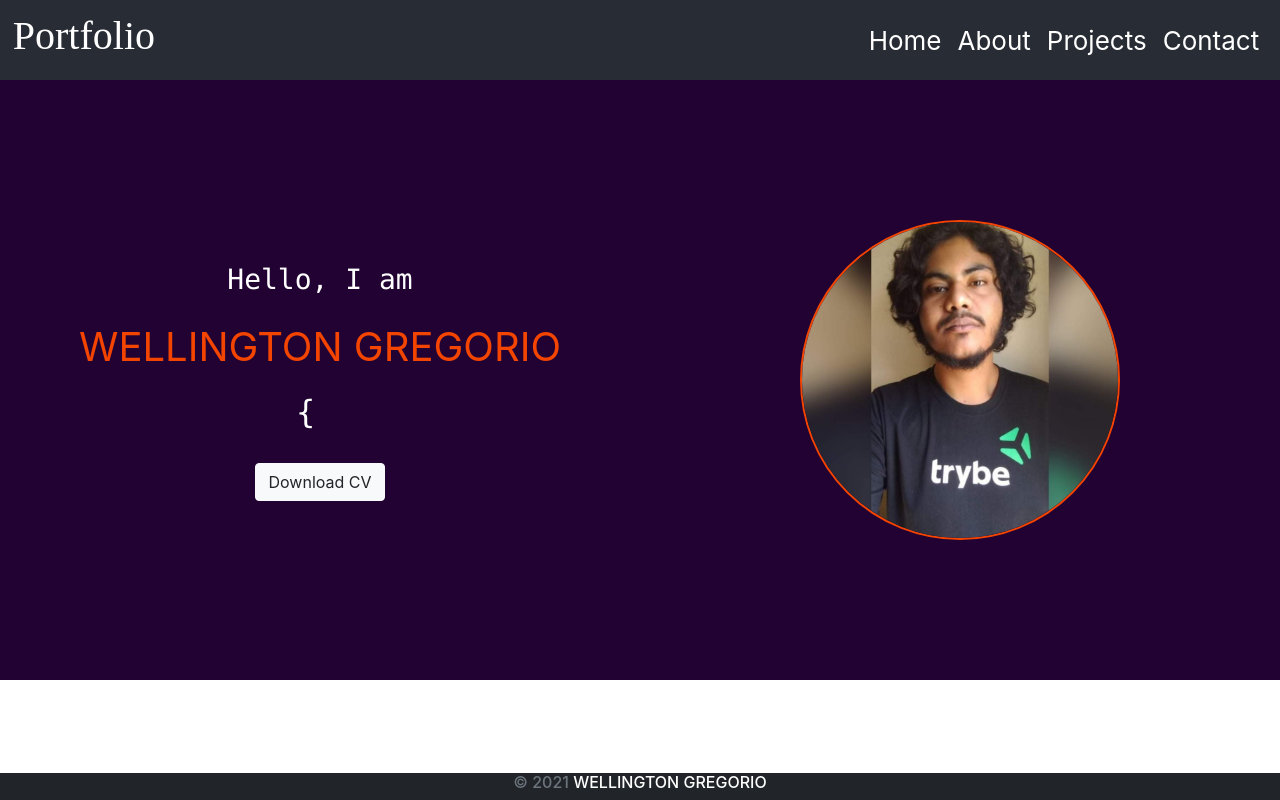
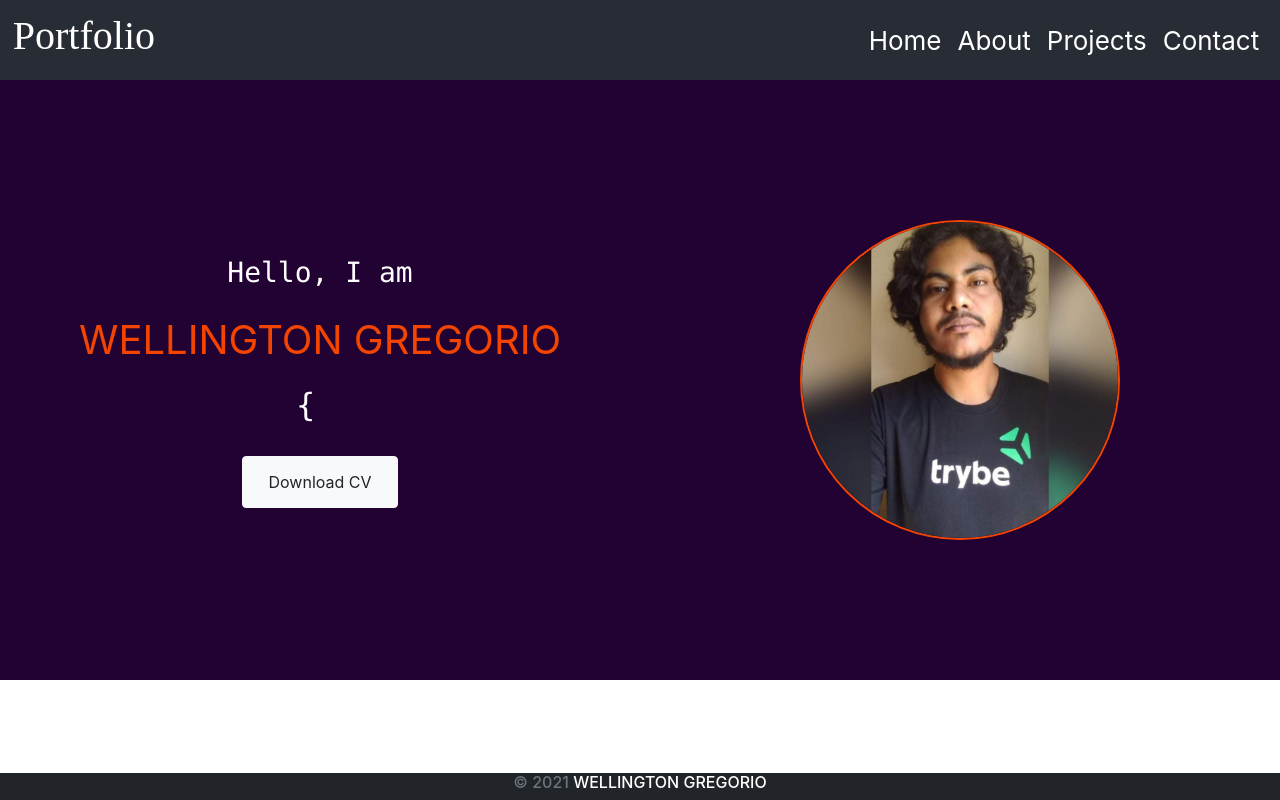
Before and after one commit to devwelljr/Portfolio, a React (Create React App) app: page /portfolio in a window 1280 px wide. Built offline with nearby package versions, Linux system fonts and the light colour scheme.

Commit message:
att link download

```diff
--- a/public/index.html
+++ b/public/index.html
@@ -30,7 +30,7 @@
       integrity="sha384-EVSTQN3/azprG1Anm3QDgpJLIm9Nao0Yz1ztcQTwFspd3yD65VohhpuuCOmLASjC"
       crossorigin="anonymous"
     />
-    <title>React App</title>
+    <title>Wellington Gregorio</title>
   </head>
   <body>
     <noscript>You need to enable JavaScript to run this app.</noscript>
--- a/src/pages/Home.jsx
+++ b/src/pages/Home.jsx
@@ -16,9 +16,11 @@ function Home() {
         >{`{ I'm Web Developer }`}</h1>
         <button type='button' id='bCV' className='btn btn-light'>
           <a
-            href='../images/WellingtonCurrículo.pdf'
+            href='https://github.com/devwelljr/portfolio/blob/master/src/images/WellingtonCurr%C3%ADculo.pdf'
+            target="_blank"
             download='WellingtonCurrículo'
-            className='text-decoration-none text-dark'
+            className='btn text-dark'
+            rel="noreferrer"
           >
             Download CV
           </a>
```
